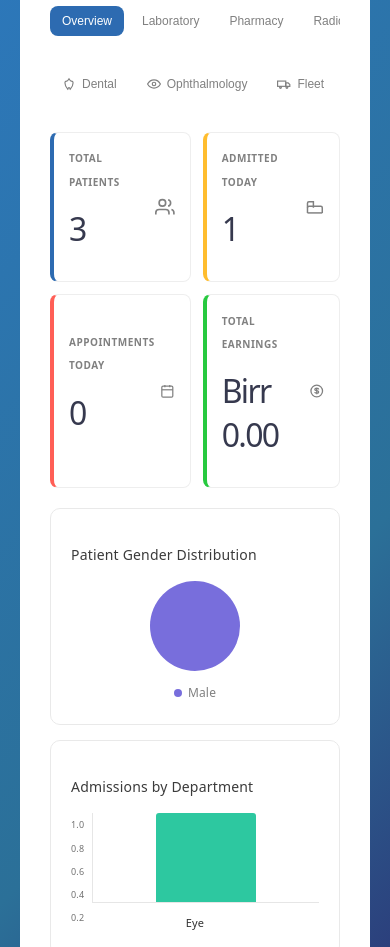
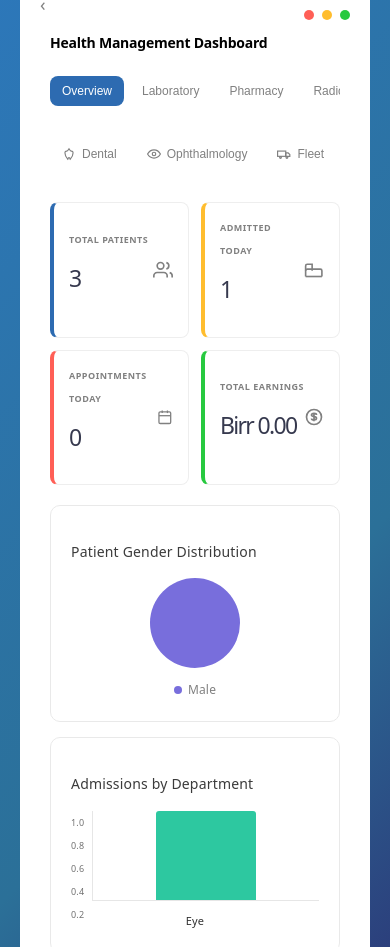
Before and after one commit to Etsub-tech/Derash-CareCenteral, a React (Vite) app in the folder frontend/: page / in a window 390 px wide. Shown: the part 846-1793 px from the top of the page. Built offline with nearby package versions, Linux system fonts and the light colour scheme.

Commit message:
made small modifications

```diff
--- a/frontend/src/home.css
+++ b/frontend/src/home.css
@@ -1467,11 +1467,13 @@ h1{
         padding: 20px;
         gap: 18px;
         border-radius: 0px 0px 12px 12px;
+
     }
 
     .mobile-menu a{
         color: white;
         font-size: 15px;
+        text-decoration: none;
     }
 
     .mobile-menu button{
@@ -1482,6 +1484,8 @@ h1{
         border: none;
         width: 100%;
     }
+
+
 
     /* Hero */
     .hero{
--- a/frontend/src/more-module.css
+++ b/frontend/src/more-module.css
@@ -332,9 +332,19 @@
 }
 
 @media (max-width: 900px) {
+
+    .hero{
+        padding-top: 130px;
+    }
     .more-modules-page .module-nav{
         padding: 0px 15px;
     }
+
+    .buttons{
+        display: flex !important;
+
+    }
+
 
     .more-modules-page .module-hero{
         padding-top: 110px;
@@ -386,6 +396,8 @@
 
 /* Phones: single column, tighter spacing, no overflow */
 @media (max-width: 640px) {
+
+
     .more-modules-page .module-grid{
         grid-template-columns: 1fr;
         padding: 20px 16px;
@@ -412,6 +424,17 @@
 }
 
 @media (max-width: 480px) {
+    .stat-card h1 {
+        font-size: 23px !important;
+    }
+        .stat-card h4 {
+        font-size: 9px !important;
+    }
+
+    .filter-btn{
+        font-size: 12px !important;
+        padding: 5px !important;
+    }
     .more-modules-page .module-hero h1{
         font-size: 22px;
     }
```
